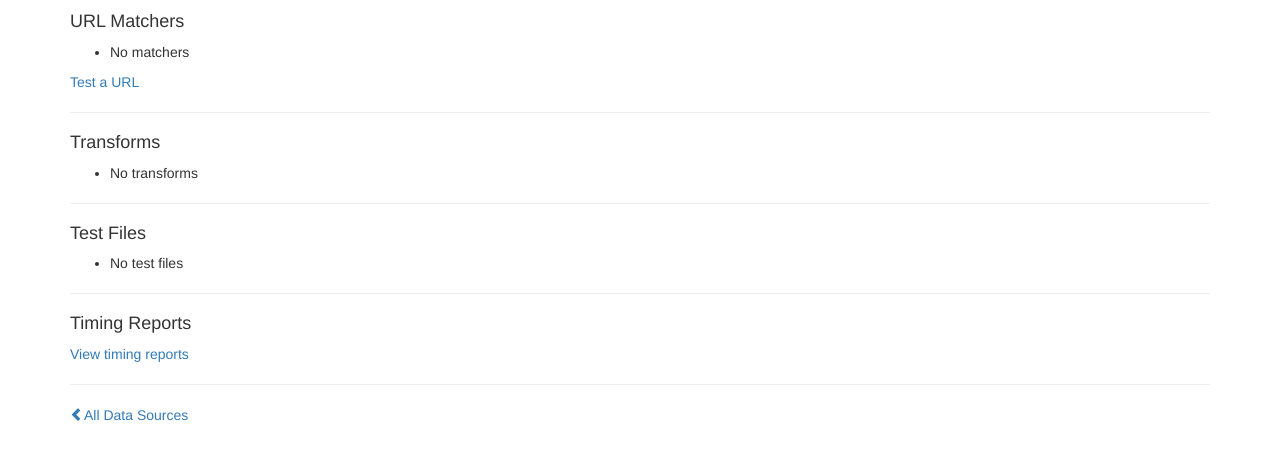
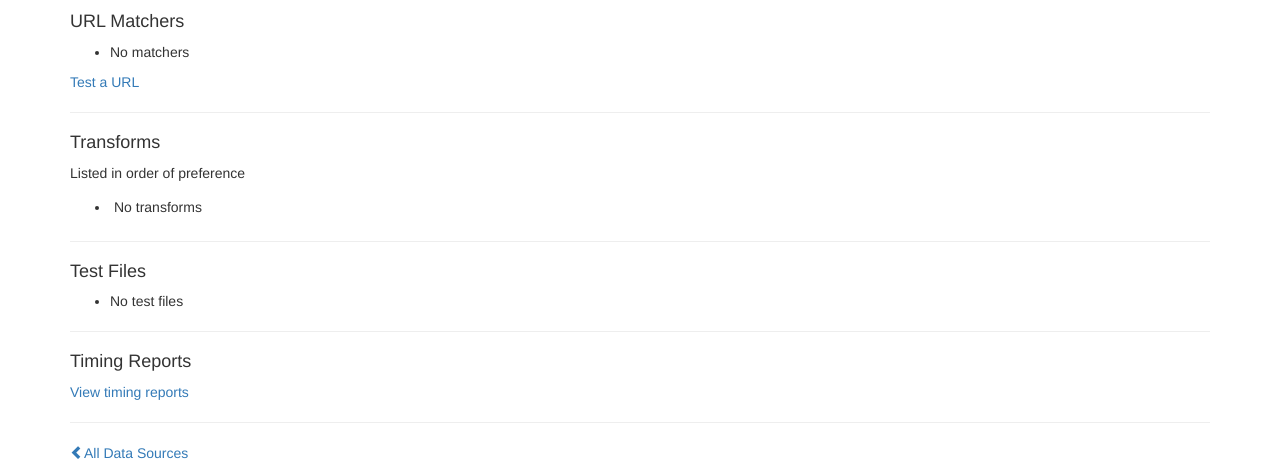
Before and after one commit to feltus/BDSS, a Flask app: template metadata_repository/app/templates/data_sources/show.html.jinja in a window 1280 px wide. Shown: the part 113-574 px from the top of the page. Run offline with Flask 2, Linux system fonts and the light colour scheme; the template is opened without the code that fills it, so the values that code supplies are empty; parts of the project's set-up code (start-up, migrations or seed data) failed here and were passed over; some libraries are stand-ins or nearby versions.

Commit message:
Add explicit order of preference for transforms

```diff
--- a/metadata_repository/app/database/versions/400d8616184_schema.py
+++ b/metadata_repository/app/database/versions/400d8616184_schema.py
@@ -90,6 +90,7 @@ def upgrade():
                     sa.Column('from_data_source_id', sa.Integer(), nullable=False),
                     sa.Column('transform_id', sa.Integer(), autoincrement=False, nullable=False),
                     sa.Column('to_data_source_id', sa.Integer(), nullable=False),
+                    sa.Column('preference_order', sa.Integer(), nullable=False),
                     sa.Column('description', sa.Text(), nullable=True),
                     sa.Column('transform_type', sa.String(length=100), nullable=False),
                     sa.Column('transform_options', JSONEncodedDict(), nullable=False),
--- a/metadata_repository/app/models.py
+++ b/metadata_repository/app/models.py
@@ -165,7 +165,8 @@ class Transform(BaseModel, TrackEditsMixin):
     from_data_source_id = sa.Column(sa.types.Integer(), sa.ForeignKey("data_sources.id"), primary_key=True, nullable=False)
 
     from_data_source = sa.orm.relationship("DataSource",
-                                           backref=backref("transforms", cascade="all, delete-orphan"),
+                                           backref=backref("transforms", cascade="all, delete-orphan",
+                                                           order_by="Transform.preference_order"),
                                            foreign_keys=[from_data_source_id])
 
     to_data_source_id = sa.Column(sa.types.Integer(), sa.ForeignKey("data_sources.id"), nullable=False)
@@ -173,6 +174,8 @@ class Transform(BaseModel, TrackEditsMixin):
     to_data_source = sa.orm.relationship("DataSource",
                                          backref=backref("targeting_transforms", cascade="all, delete-orphan"),
                                          foreign_keys=[to_data_source_id])
+
+    preference_order = sa.Column(sa.types.Integer(), nullable=False)
 
     transform_type = sa.Column(sa.types.String(100), nullable=False)
 
--- a/metadata_repository/app/templates/data_sources/show.html.jinja
+++ b/metadata_repository/app/templates/data_sources/show.html.jinja
@@ -39,10 +39,27 @@
 <hr>
 
 <h4>Transforms</h4>
+<p>Listed in order of preference</p>
 
-<ul>
+<ul class="striped">
     {% for transform in data_source.transforms %}
-        <li><a href="{{ url_for('routes.show_transform', source_id=data_source.id, transform_id=transform.transform_id) }}">{{ transform.transform_type }}</a></li>
+        <li>
+            <a href="{{ url_for('routes.show_transform', source_id=data_source.id, transform_id=transform.transform_id) }}">{{ transform.transform_type }}</a>
+            {%- if current_user.is_admin -%}
+                <span class="pull-right">
+                    <span style="display:inline-block;width:16px;">
+                        {%- if not loop.first -%}
+                            <a href="{{ url_for('routes.edit_transform_order', source_id=data_source.id, transform_id=transform.transform_id, direction='up') }}">&#8679;</a>
+                        {%- endif -%}
+                    </span>
+                    <span style="display:inline-block;width:16px;">
+                        {%- if not loop.last -%}
+                            <a href="{{ url_for('routes.edit_transform_order', source_id=data_source.id, transform_id=transform.transform_id, direction='down') }}">&#8681;</a>
+                        {%- endif -%}
+                    </span>
+                </span>
+            {%- endif -%}
+        </li>
     {% else %}
         <li>No transforms</li>
     {% endfor %}
--- a/metadata_repository/app/templates/layout.html.jinja
+++ b/metadata_repository/app/templates/layout.html.jinja
@@ -6,6 +6,14 @@
     <meta name="viewport" content="width=device-width, initial-scale=1">
 
     <link rel="stylesheet" href="//maxcdn.bootstrapcdn.com/bootstrap/3.3.5/css/bootstrap.min.css">
+    <style>
+        .striped li {
+            padding: 4px;
+        }
+        .striped li:nth-child(even) {
+            background: #eee;
+        }
+    </style>
 
     <!--[if lt IE 9]>
       <script src="//oss.maxcdn.com/html5shiv/3.7.2/html5shiv.min.js"></script>
```
Also changed, not shown: metadata_repository/app/routes.py (+41 -1 lines).
